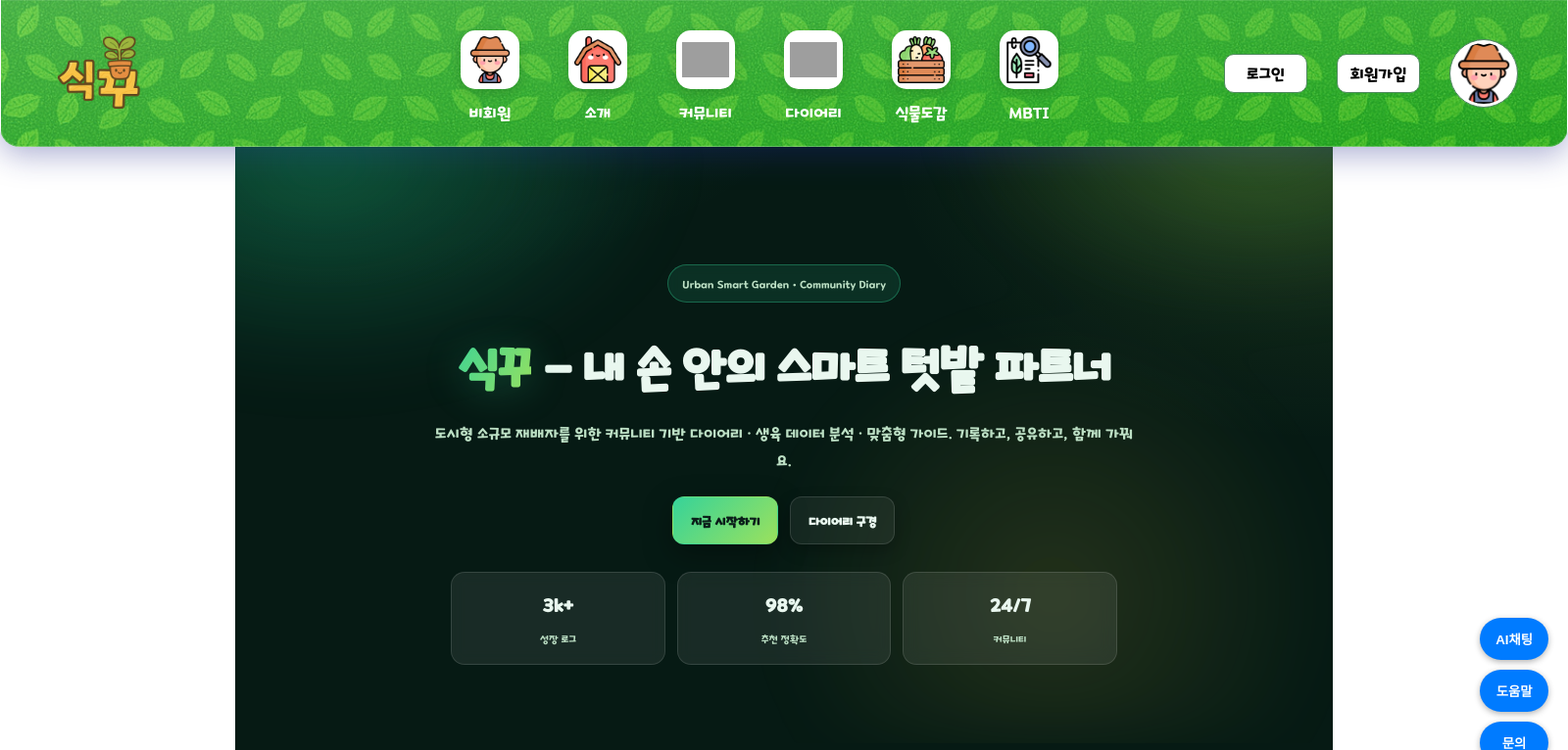
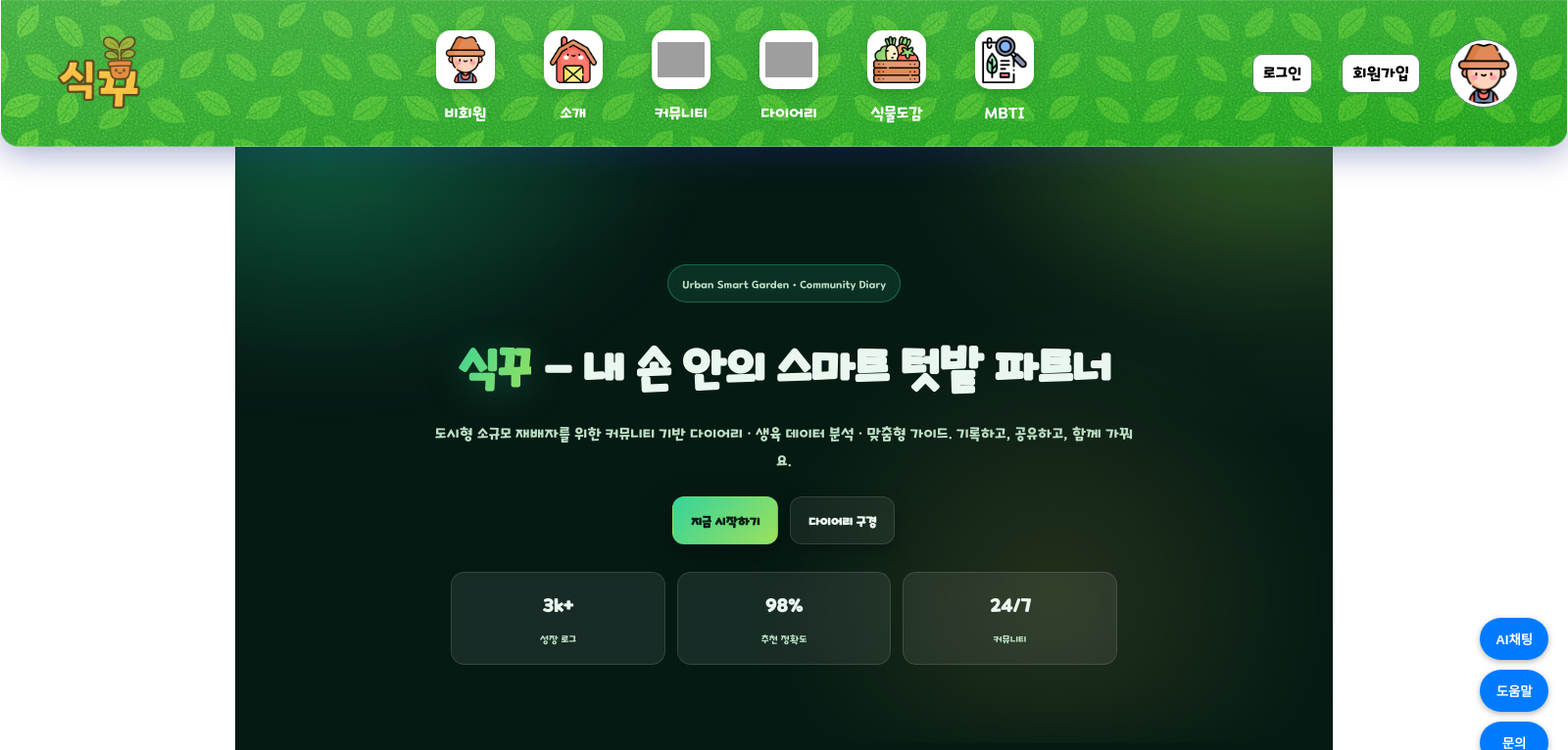
Before and after one commit to likewhat9901/Project_Team_Sikku, a Java web app: page /about/identity.do in a window 1600 px wide. Shown: the top 766 px of the page at 98% size. Run offline with Spring Boot 4, a stand-in JSP engine, Linux system fonts and the light colour scheme; some of the project's set-up classes (security, data sources, template engines, error pages and the like) are left out, and stand-ins take their place; some libraries are stand-ins or nearby versions; some web fonts are replaced; grey boxes are pictures that could not be loaded.

Commit message:
8.12: member,nonMember 조금 수정2

```diff
--- a/src/main/resources/static/css/common/header.css
+++ b/src/main/resources/static/css/common/header.css
@@ -96,7 +96,7 @@
 }
 
 .user-section {
-	width: 300px; height: 100%;
+	width: 350px; height: 100%;
     display: flex;
 	justify-content: end;
     align-items: center;
@@ -104,16 +104,17 @@
 }
 
 .user-section span {
-	width: 120px; height: 40px;
+	width: auto; height: 40px;
     color: black;
     text-decoration: none;
     cursor: pointer;
     transition: opacity 0.2s;
     background-color: white;
-    padding: 3px 10px;
+    padding: 5px 10px;
     border-radius: 10px;
     text-align: center;
     border: 1px solid #4E8A5D;
+    line-height: 1.5rem;
 }
 
 .login-link:hover, .register-link:hover {
```
